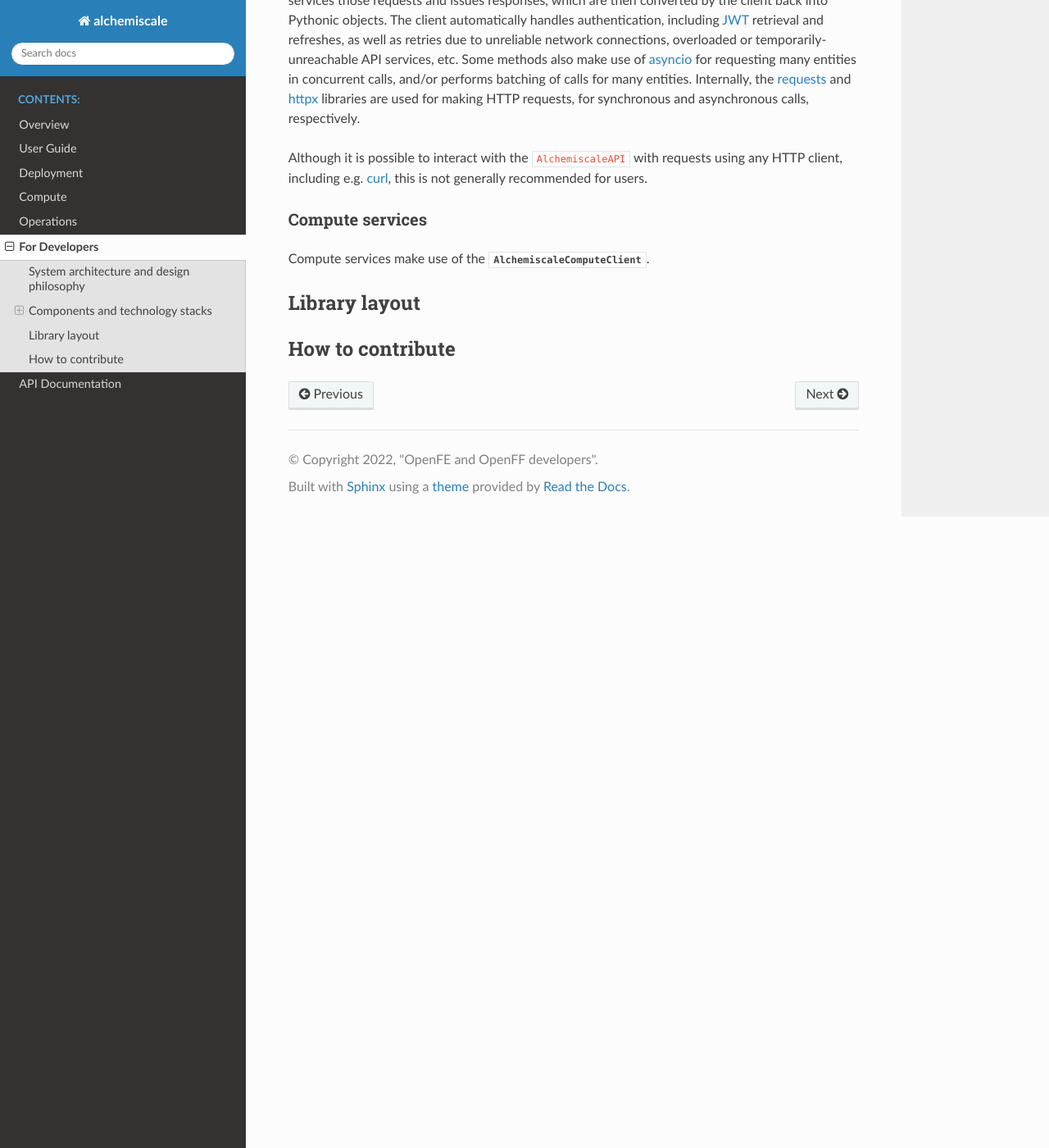
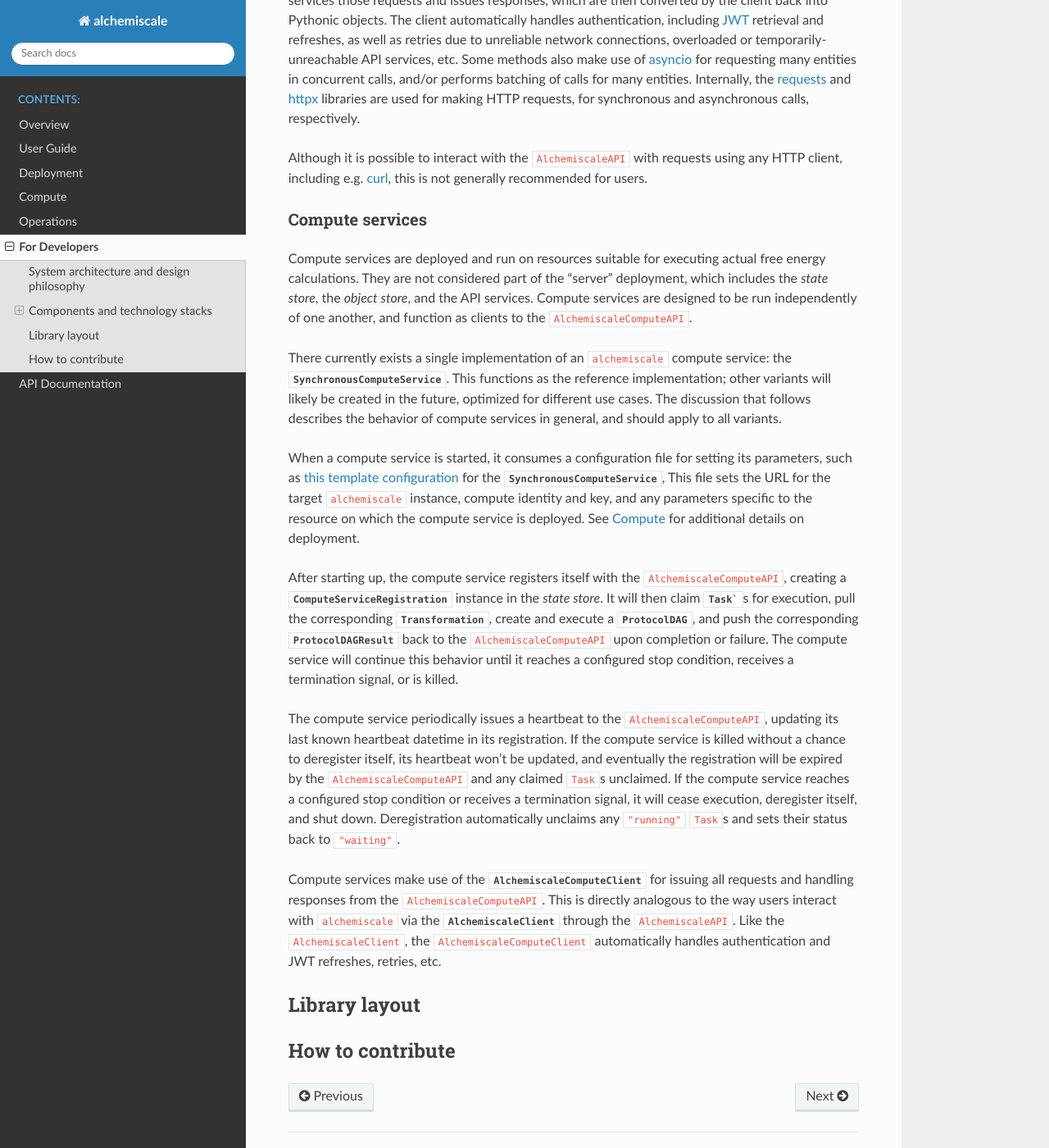
Before and after one commit to OpenFreeEnergy/alchemiscale, a Sphinx documentation site: the page built from docs/development.rst, in a window 1280 px wide and 1400 px high, scrolled down 3086 px. Shown: the whole window at 82% size. Built offline with Sphinx 7.4.7 and the Read the Docs theme 2.0.0, drawn with Linux system fonts in a browser that asks for light colours.

Commit message:
Added compute service dev docs description

```diff
--- a/docs/development.rst
+++ b/docs/development.rst
@@ -153,7 +153,34 @@ Although it is possible to interact with the ``AlchemiscaleAPI`` with requests u
 
 Compute services
 ================
-Compute services make use of the :py:class:`~alchemiscale.compute.client.AlchemiscaleComputeClient`.
+
+Compute services are deployed and run on resources suitable for executing actual free energy calculations.
+They are not considered part of the "server" deployment, which includes the *state store*, the *object store*, and the API services.
+Compute services are designed to be run independently of one another, and function as clients to the ``AlchemiscaleComputeAPI``.
+
+There currently exists a single implementation of an ``alchemiscale`` compute service: the :py:class:`~alchemiscale.compute.service.SynchronousComputeService`.
+This functions as the reference implementation; other variants will likely be created in the future, optimized for different use cases.
+The discussion that follows describes the behavior of compute services in general, and should apply to all variants.
+
+When a compute service is started, it consumes a configuration file for setting its parameters, such as `this template configuration`_ for the :py:class:`~alchemiscale.compute.service.SynchronousComputeService`,
+This file sets the URL for the target ``alchemiscale`` instance, compute identity and key, and any parameters specific to the resource on which the compute service is deployed.
+See :ref:`compute` for additional details on deployment.
+
+After starting up, the compute service registers itself with the ``AlchemiscaleComputeAPI``, creating a :py:class:`~alchemiscale.storage.models.ComputeServiceRegistration` instance in the *state store*.
+It will then claim :py:class:`~alchemiscale.storage.models.Task``\s for execution, pull the corresponding :py:class:`~gufe.transformations.Transformation`, create and execute a :py:class:`~gufe.protocols.protocoldag.ProtocolDAG`, and push the corresponding :py:class:`~gufe.protocols.protocoldag.ProtocolDAGResult` back to the ``AlchemiscaleComputeAPI`` upon completion or failure.
+The compute service will continue this behavior until it reaches a configured stop condition, receives a termination signal, or is killed.
+
+The compute service periodically issues a heartbeat to the ``AlchemiscaleComputeAPI``, updating its last known heartbeat datetime in its registration.
+If the compute service is killed without a chance to deregister itself, its heartbeat won't be updated, and eventually the registration will be expired by the ``AlchemiscaleComputeAPI`` and any claimed ``Task``\s unclaimed.
+If the compute service reaches a configured stop condition or receives a termination signal, it will cease execution, deregister itself, and shut down.
+Deregistration automatically unclaims any ``"running"`` ``Task``\s and sets their status back to ``"waiting"``.
+
+Compute services make use of the :py:class:`~alchemiscale.compute.client.AlchemiscaleComputeClient` for issuing all requests and handling responses from the ``AlchemiscaleComputeAPI``.
+This is directly analogous to the way users interact with ``alchemiscale`` via the :py:class:`~alchemiscale.interface.client.AlchemiscaleClient` through the ``AlchemiscaleAPI``.
+Like the ``AlchemiscaleClient``, the ``AlchemiscaleComputeClient`` automatically handles authentication and JWT refreshes, retries, etc.
+
+
+.. _this template configuration: https://github.com/openforcefield/alchemiscale/blob/main/devtools/configs/synchronous-compute-settings.yaml
 
 
 **************
```
